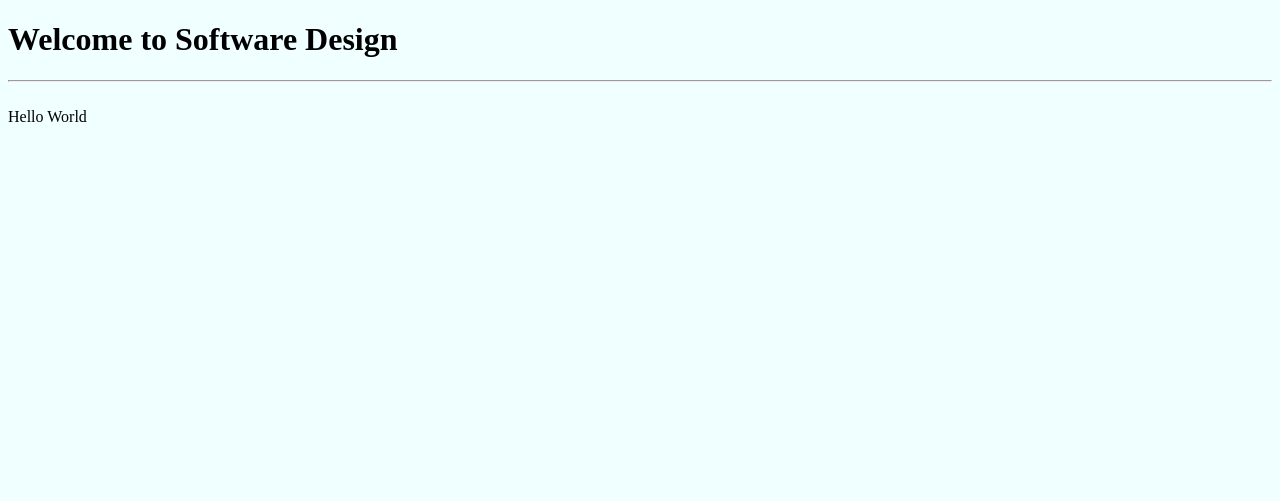
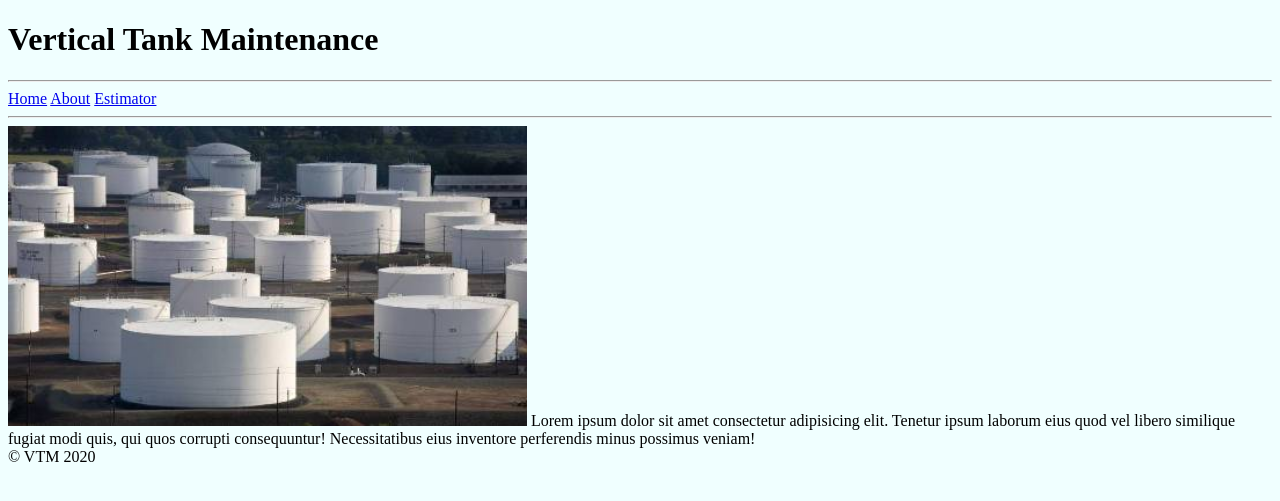
Before and after one commit to msbacatan/vtm_site, a Flask app: page / in a window 1280 px wide. Shown: the top 501 px of the page. Run offline with Flask 2, Linux system fonts and the light colour scheme.

Commit message:
added calculation and html

```diff
--- a/app.py
+++ b/app.py
@@ -1,6 +1,3 @@
-# test project, app.py
-# Emily Bacatan 10/23/2020
-
 from flask import Flask
 from flask import render_template
 
@@ -10,9 +7,39 @@ app = Flask(__name__)
 def index():
     return render_template('index.html')
 
-@app.route('/emily')
-def emily():
-    return render_template('emily.html')
+@app.route('/about')
+def about():
+    return render_template('about.html', pageTitle="About VTM")
+
+@app.route('/estimate', methods=['POST'])
+def estimate():
+    if request.method == 'POST':
+        form = request.form
+        radius = float(form['tankRadius'])
+        height = float(form['tankHeight'])
+
+        print(radius)
+        print(height)
+
+        PI = 3.14
+        MATERIALCOST = 25
+        LABORCOST = 15
+
+        topArea = PI * radius**2
+        sideArea = (2 * (PI * (radius * height)))
+        totalAreaSqFt = (topArea + sideArea)/144 #convert from square inches to square feet
+        # print(topArea)
+        # print(sideArea)
+        # print(totalAreaSqFt)
+
+        totalMaterialCost = totalAreaSqFt * MATERIALCOST
+        totalLaborCost = totalAreaSqFt * LABORCOST
+        # print(totalMaterialCost)
+        # print(totalLaborCost)
+
+        totalEstimate = totalMaterialCost + totalLaborCost
+        print(totalEstimate)
+    return render_template('estimate.html', pageTitle="VTM Cost Estimator")
 
 if __name__ == '__main__':
     app.run(debug=True)
--- a/templates/base.html
+++ b/templates/base.html
@@ -7,15 +7,28 @@
     <link rel="stylesheet" typek="text/css" href="{{ url_for('static', filename='css/stylesheet.css') }}">
 </head>
 <body>
-    <div>
-        <h1>Welcome to Software Design</h1>
-        <hr>
-        <br>
+    <div id="container">
+        <div class="header">
+            <h1>Vertical Tank Maintenance</h1>
+            <hr>
+            <div class="menu">
+                <a class="homenav" href="./index.html">Home</a>
+                <a href="about.html">About</a>
+                <a href="estimate.html">Estimator</a>
+            </div>
+            <hr>
+        </div>
 
+        <main>
         {% block body %}
+            <!-- page content -->
+        {% endblock%}
+        </main>
 
-        {% endblock%}
+        <footer>
+            &copy; VTM 2020
+        </footer>
+    </div>
 
-    </div>
 </body>
 </html>
--- a/templates/emily.html
+++ /dev/null
@@ -1,5 +0,0 @@
-{% extends 'base.html' %}
-
-{% block title %} Welcome to Emily's Page {% endblock %}
-
-{% block body %} It's Emily! {% endblock %}
--- a/templates/index.html
+++ b/templates/index.html
@@ -1,5 +1,9 @@
 {% extends 'base.html' %}
 
-{% block title %} Welcome to my page {% endblock %}
+{% block title %} Vertical Tank Machine Homepage {% endblock %}
 
-{% block body %} Hello World {% endblock %}
+{% block body %}
+<div>
+<img src="static\images\above_ground_vertical_tanks.jpg" alt="vertical tanks" height="300"/> Lorem ipsum dolor sit amet consectetur adipisicing elit. Tenetur ipsum laborum eius quod vel libero similique fugiat modi quis, qui quos corrupti consequuntur! Necessitatibus eius inventore perferendis minus possimus veniam!</a>
+</div>
+{% endblock %}
```
Also changed, not shown: templates/about.html (added, +13 -0 lines), templates/estimate.html (added, +28 -0 lines), static/images/above_ground_vertical_tanks.jpg (added).
